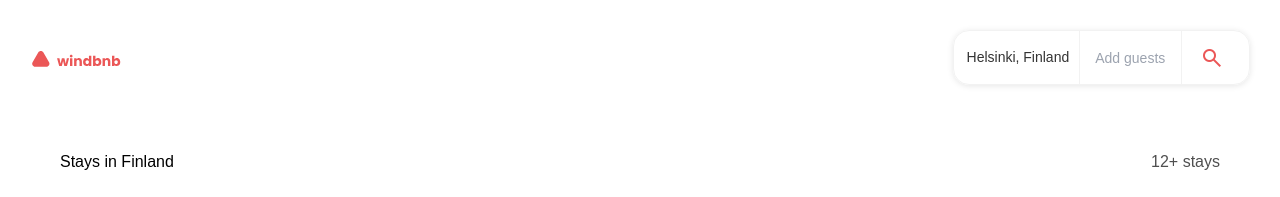
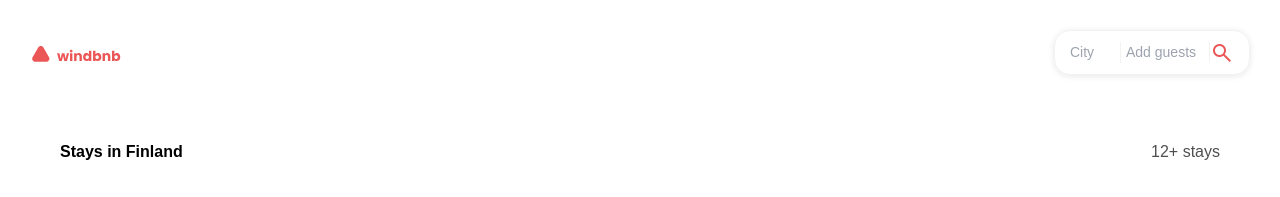
Before and after one commit to 2002-02-20/mini-proyecto-N3, a React (Vite) app: page / in a window 1280 px wide. Shown: the top 197 px of the page. Built offline with nearby package versions, Linux system fonts and the light colour scheme; grey boxes are pictures that could not be loaded.

Commit message:
input interactive

```diff
--- a/src/App.jsx
+++ b/src/App.jsx
@@ -26,7 +26,7 @@ function App() {
     <>
       <Navbar img={Windbnb} />
       <div className="tittle">
-        <h1>Stays in Finland</h1>
+        <h1 className='text-3xl'><strong>Stays in Finland</strong></h1>
         <span className="stays">12+ stays</span>
       </div>
       <ul className="masterContainer ">
--- a/src/components/Navbar/Navbar.css
+++ b/src/components/Navbar/Navbar.css
@@ -8,35 +8,26 @@ header {
 
 .containerInputAndBtn {
   display: flex;
-  justify-content: center;
+  padding: 0px 15px;
   align-items: center;
-  width: 297px;
-  height: 55px;
-  top: 32px;
-  left: 1047px;
+  min-height: 45px;
   border-radius: 16px;
-  overflow: hidden;
   border: 1px solid #f2f2f2;
   box-shadow: 0px 1px 6px 0px #0000001a;
-
-
-}
-
-.textofInput {
-  color: #333;
   font-size: 14px;
-  padding: 0px 10px 0px 5px;
 
 }
 
 .inputText {
-  width: 35%;
-  height: 100%;
-  font-size: 14px;
-  border: none;
   border-left: 1px solid #f2f2f2;
   border-right: 1px solid #f2f2f2;
-  padding: 0px 10px 0px 15px;
+  min-width: 90px;
+  font-size: 14px;
+  padding: 0px 5px;
+}
+
+.inputText1 {
+  min-width: 50px;
 }
 
 input:focus {
@@ -44,15 +35,12 @@ input:focus {
 }
 
 .btnSearch {
-  width: 20%;
-  height: 100%;
-  border: transparent;
-  background-color: transparent;
   align-items: center;
   display: flex;
-  justify-content: center;
   color: #eb5757;
 }
+
+
 .btnSearch:hover {
   color: #00c3ff;
   transition: 0.3s;
--- a/src/components/Navbar/index.jsx
+++ b/src/components/Navbar/index.jsx
@@ -1,21 +1,78 @@
-import React from 'react'
-import './Navbar.css'
+import React, { useState, useRef, useEffect } from "react";
+import "./Navbar.css";
 
-const Navbar = ({img}) => {
+const Navbar = ({ img }) => {
+  const [inputCity, setInputCity] = useState(40);
+  const [inputGuests, setInputGuests] = useState(40);
+
+  const inputCityRef = useRef(null);
+  const inputGuestsRef = useRef(null);
+
+  const anchoInputCity = () => {
+    setInputCity(800);
+    setInputGuests(40); // Cerrar el otro input
+  };
+
+  const anchoInputGuests = () => {
+    setInputGuests(800);
+    setInputCity(40); // Cerrar el otro input
+  };
+
+  const handleClickOutside = (event) => {
+    if (
+      inputCityRef.current &&
+      !inputCityRef.current.contains(event.target) &&
+      inputGuestsRef.current &&
+      !inputGuestsRef.current.contains(event.target)
+    ) {
+      // Hacer algo al hacer clic fuera de los inputs (restablecer anchos en este caso)
+      setInputCity(40);
+      setInputGuests(40);
+    }
+  };
+
+  useEffect(() => {
+    document.addEventListener("mousedown", handleClickOutside);
+
+    return () => {
+      document.removeEventListener("mousedown", handleClickOutside);
+    };
+  }, []);
+
   return (
     <>
-     <header>
-        <img src={img} alt="logo de la página" className='logoPage1'/>
+      <header>
+        <img
+          src={img}
+          alt="logo de la página"
+          className="w-28 object-contain"
+        />
         <div className="containerInputAndBtn">
-        <span className='textofInput'>Helsinki, Finland</span>
-        <input className='inputText' type="text" placeholder='Add guests'/>
-        <button className='btnSearch'>
-          <span className="material-symbols-outlined">search</span>
-        </button>
+          <input
+            type="text"
+            className="inputText1"
+            placeholder="City"
+            style={{ width: `${inputCity}px`, transition: "width 0.5s" }}
+            onClick={anchoInputCity}
+            ref={inputCityRef}
+          />
+
+          <input
+            type="text"
+            className="inputText"
+            placeholder="Add guests"
+            style={{ width: `${inputGuests}px`, transition: "width 0.5s" }}
+            onClick={anchoInputGuests}
+            ref={inputGuestsRef}
+          />
+
+          <button type="button" className="btnSearch" onClick={() => ""}>
+            <span className="material-symbols-outlined">search</span>
+          </button>
         </div>
       </header>
     </>
-  )
-}
+  );
+};
 
-export default Navbar
+export default Navbar;
```
